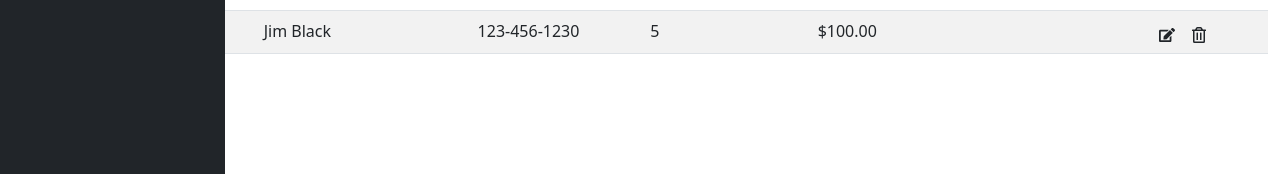
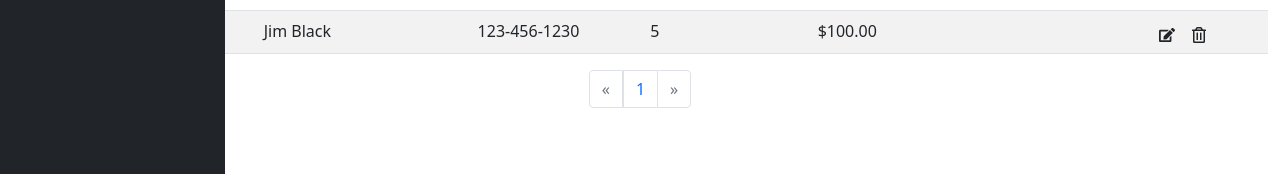
Before and after one commit to dnthem/order_management_backend, a React (Vite) app: page /customers in a window 1280 px wide. Shown: the part 487-661 px from the top of the page. Built offline with nearby package versions, Linux system fonts and the light colour scheme.

Commit message:
refactor customer page

```diff
--- /dev/null
+++ b/src/Pages/Customers/CustomerHeader/CustomerHeader.jsx
@@ -0,0 +1,39 @@
+import Header from "../../../components/Header";
+import { AiOutlineUser } from "react-icons/ai";
+function CustomerHeader({ query, setQuery, setAddFormToggle }) {
+  return (
+    <div className="row">
+      <div className="col-sm-12 col-md-4">
+        <Header title="Customers" icon={<AiOutlineUser />} />
+      </div>
+
+      <div className="col-sm-12 col-md-8">
+        <div className="d-flex justify-content-evenly mt-4">
+          <button
+            aria-label="add-new-customer-btn"
+            className="btn text-primary"
+            onClick={setAddFormToggle}
+          >
+            Add Customer
+          </button>
+
+          <div className="input-group " style={{ width: "15em" }}>
+            <input
+              type="text"
+              className="form-control"
+              placeholder="Search customer"
+              aria-label="customer-search-input"
+              value={query}
+              onChange={(e) => setQuery(e.target.value)}
+            />
+            <label className="input-group-text" id="basic-addon2">
+              Search
+            </label>
+          </div>
+        </div>
+      </div>
+    </div>
+  );
+}
+
+export default CustomerHeader;
--- a/src/Pages/Customers/Customers.jsx
+++ b/src/Pages/Customers/Customers.jsx
@@ -1,30 +1,36 @@
 import { useData } from "../../customHooks/useData";
-import Header from "../../components/Header";
 import { STORES } from "../../indexedDB/indexedDB";
 import CustomerTable from "../../components/CustomerTable";
-import {AiOutlineUser} from 'react-icons/ai';
 import UserInfoForm from "../Orders.V2/UserInfoForm";
 import useToggle from "../../customHooks/useToggle";
 import { useDeferredValue, useState } from "react";
+import SelectInput from "./SelectInput";
+import CustomerHeader from "./CustomerHeader/CustomerHeader";
+import PageLink from "./PageLink";
+
 function Customers(props) {
   const [customers, setCustomers] = useData({
     store: STORES.CUSTOMERS.name,
     index: STORES.CUSTOMERS.keyPath,
-        keyPath: null
+    keyPath: null,
   });
 
   const [query, setQuery] = useState("");
   const deferredQuery = useDeferredValue(query);
   const [addFormToggle, setAddFormToggle] = useToggle(false);
   const [sortedBy, setSortedBy] = useState("registerationDate");
+  const [page, setPage] = useState(1);
   const isStale = query !== deferredQuery;
+  const numberToDisplay = 10;
 
   const handleSortBy = (sortBy) => {
     setSortedBy(sortBy);
-    }
+  };
 
   const filteredCustomers = customers.filter((customer) => {
-        return customer.customerName.toLowerCase().includes(deferredQuery.toLowerCase());
+    return customer.customerName
+      .toLowerCase()
+      .includes(deferredQuery.toLowerCase());
   });
 
   const sortedCustomers = filteredCustomers.sort((a, b) => {
@@ -37,13 +43,22 @@ function Customers(props) {
     return 0;
   });
 
+  const numberToDisplayCustomers = sortedCustomers.slice(
+    (page - 1) * numberToDisplay,
+    page * numberToDisplay
+  );
+
+  const handlePageChange = (page) => {
+    setPage(page);
+  };
+
   const deleteCustomer = async (id) => {
     await setCustomers({
       type: "delete",
       indexField: STORES.CUSTOMERS.keyPath,
       keyPath: id,
     });
-    }
+  };
 
   const updateCustomer = (id, newVal) => {
     setCustomers({
@@ -51,66 +66,48 @@ function Customers(props) {
       indexField: STORES.CUSTOMERS.keyPath,
       newVal: { ...newVal, [STORES.CUSTOMERS.keyPath]: id },
     });
-    }
-
+  };
 
   return (
     <>
-            {
-                addFormToggle &&
+      {addFormToggle && (
         <UserInfoForm
           setCustomers={setCustomers}
           customers={customers}
           onAddCustomerSubmit={() => setAddFormToggle(false)}
           showForm={setAddFormToggle}
         />
-            }
-            <div className="row">
-                <div className="col-sm-12 col-md-4">
-                    <Header title="Customers"
-                    icon={<AiOutlineUser/>}
+      )}
+      <CustomerHeader
+        query={query}
+        setQuery={setQuery}
+        setAddFormToggle={setAddFormToggle}
       />
-                </div>
-
-                <div className="col-sm-12 col-md-8">
-                    <div className="d-flex justify-content-evenly mt-4">
-                        <button aria-label="add-new-customer-btn" className="btn text-primary" onClick={setAddFormToggle}>Add Customer</button>
-
-                        <div className="input-group " style={{width: "15em"}}>
-                        <input type="text" className="form-control" placeholder="Search customer" aria-label="customer-search-input" value={query} onChange={(e) => setQuery(e.target.value)}/>
-                        <label className="input-group-text" id="basic-addon2">Search</label>
-                        </div>
-                    </div>
-                </div>
-            </div>
 
       <div className="row">
-                <div className="d-flex input-group justify-content-end mt-4">
-                    <label htmlFor="sort-by" className="form-label me-2 mt-2">Sort By</label>
-                    <select className="form-select" aria-label="Sort by" onChange={(e) => handleSortBy(e.target.value)} style={{maxWidth: 'fit-content'}}>
-                        <option value="registerationDate">Registeration Date</option>
-                        <option value="customerName">Customer Name</option>
-                        <option value="phone">Phone Number</option>
-                        <option value="orderCount">Total Orders</option>
-                        <option value="totalSpent">Total Spent</option>
-                        <option value="lastPurchase">Last Purchase</option>
-                    </select>
+        <SelectInput handleSortBy={handleSortBy} />
       </div>
-            </div>
-
-            <div className="row"
+      <div
+        className="row"
         style={{
-                    opacity: isStale ?"0.5" : "1",
-                    transition: isStale ?  'opacity 0.2s 0.2s linear' : 'opacity 0s 0s linear',
+          opacity: isStale ? "0.5" : "1",
+          transition: isStale
+            ? "opacity 0.2s 0.2s linear"
+            : "opacity 0s 0s linear",
         }}
       >
         <CustomerTable
-                    sortedCustomers={sortedCustomers}
+          sortedCustomers={numberToDisplayCustomers}
           deleteCustomer={deleteCustomer}
           updateCustomer={updateCustomer}
         />
-
       </div>
+      <PageLink
+        page={page}
+        handlePageChange={handlePageChange}
+        filteredCustomers={filteredCustomers}
+        numberToDisplay={numberToDisplay}
+      />
     </>
   );
 }
--- /dev/null
+++ b/src/Pages/Customers/PageLink.jsx
@@ -0,0 +1,42 @@
+function PageLink({ page, handlePageChange, filteredCustomers, numberToDisplay }) {
+  const disabledBackward = page === 1;
+  const disabledForward = page === Math.ceil(filteredCustomers.length / numberToDisplay);
+  return (
+    <div className="row">
+          <div className="d-flex justify-content-center">
+              <nav aria-label="Page navigation example">
+                  <ul className="pagination">
+                      <li className="page-item">
+                          <button
+                              className="page-link"
+                              aria-label="Previous"
+                              onClick={() => handlePageChange(page - 1)}
+                              disabled={disabledBackward}
+                          >
+                              <span
+                                className={disabledBackward? "text-muted":""}
+                                aria-hidden="true">&laquo;</span>
+                          </button>
+                      </li>
+                      <li>
+                        <span className="page-link">{page}</span>
+                      </li>
+                      <li className="page-item">
+
+                          <button
+                              className="page-link"
+                              aria-label="Next"
+                              onClick={() => handlePageChange(page + 1)}
+                              disabled={disabledForward}
+                          >
+                              <span className={disabledForward? "text-muted":""} aria-hidden="true">&raquo;</span>
+                          </button>
+                      </li>
+                  </ul>
+              </nav>
+          </div>
+      </div>
+   );
+}
+
+export default PageLink;
--- /dev/null
+++ b/src/Pages/Customers/SelectInput.jsx
@@ -0,0 +1,25 @@
+function SelectInput({ handleSortBy }) {
+  return (
+    <div className="d-flex input-group justify-content-end mt-4">
+      <label htmlFor="sort-by" className="form-label me-2 mt-2">
+        Sort By
+      </label>
+      <select
+        className="form-select"
+        aria-label="Sort by"
+        onChange={(e) => handleSortBy(e.target.value)}
+        style={{ maxWidth: "fit-content" }}
+      >
+        <option value="registerationDate">Registeration Date</option>
+        <option value="customerName">Customer Name</option>
+        <option value="phone">Phone Number</option>
+        <option value="orderCount">Total Orders</option>
+        <option value="totalSpent">Total Spent</option>
+        <option value="lastPurchase">Last Purchase</option>
+      </select>
+
+    </div>
+  );
+}
+
+export default SelectInput;
```
Lines whose indentation alone changed are shown as unchanged.
